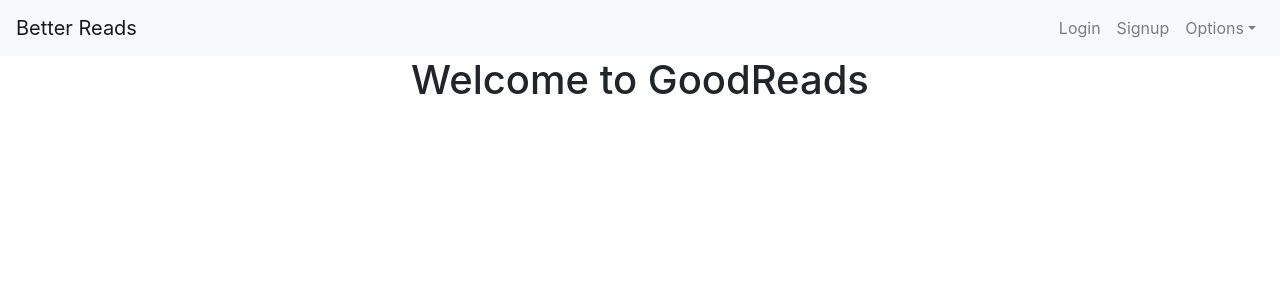
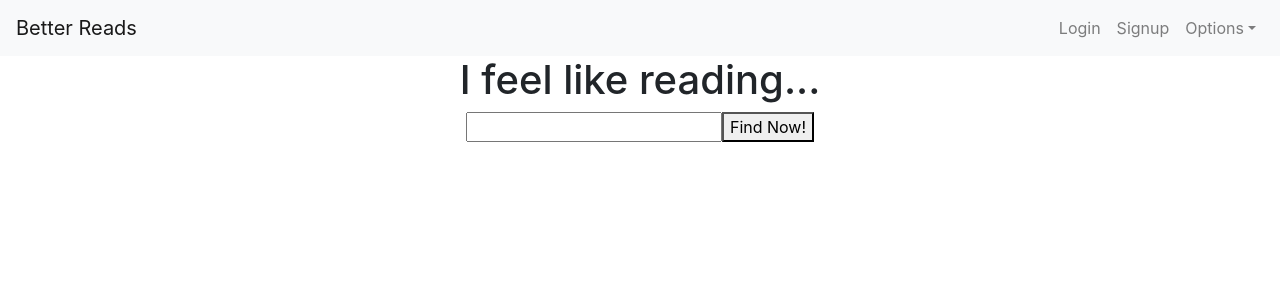
Before and after one commit to vanesa-fleurs/Better-Reads-Vanesa, a React (Create React App) app in the folder better-reads/: page /protected in a window 1280 px wide. Before the commit this address led to /Home. Shown: the top 300 px of the page. Built offline with nearby package versions, Linux system fonts and the light colour scheme.

Commit message:
api for reccomend is rendering data on page

```diff
--- a/better-reads/src/App.js
+++ b/better-reads/src/App.js
@@ -10,14 +10,14 @@
 // import UserPage from './components/UserPage.js'
 import NavBar from './components/NavBar.js'
 import ReccForm from './components/ReccForm.js'
-import UserBooks from './components/UserBooks.js'
+import UserSugg from './components/UserSugg.js'
 
 
 //contexts
 // import userContext from './contexts/userContext.js'
 
 //privateRoute
-import PrivateRoute from './components/PrivateRoute.js'
+// import PrivateRoute from './components/PrivateRoute.js'
 
 function App() {
   const [books, setBooks] = useState([])
@@ -31,17 +31,21 @@
       <Route exact path="/home" component={Home} />
       <Route exact path="/signup" component={SignupForm} />
       <Route exact path="/login" component={LoginForm} />
-      {/* <PrivateRoute exact path="/protected" component={ReccForm} /> */}
+      {/* <PrivateRoute exact path="/protected" component={ReccForm} sendData={sendData}/> */}
 
-      <PrivateRoute exact path="/userbooks" component={props=> <UserBooks {...props}
+
+      <Route exact path="/userbooks" render={props => <UserSugg {...props} books={books}/>
+
+      } />
+
+      {/* <PrivateRoute exact path="/userbooks" component={props=> <UserBooks {...props}
                     books={books}
           />}
-      />
+      /> */}
 
-      <PrivateRoute exact path="/protected" component={props=> <ReccForm {...props}
-                    sendData={sendData}
-          />}
-      />
+      <Route exact path="/protected"  render={props => <ReccForm {...props}
+                                            sendData={sendData}/>
+      }/>
 
 
     </div>
--- a/better-reads/src/components/PrivateRoute.js
+++ b/better-reads/src/components/PrivateRoute.js
@@ -1,11 +1,19 @@
 import React from 'react';
 import { Route, Redirect } from 'react-router';
 
-const PrivateRoute = ({component: Component, ...rest}) => {
+const PrivateRoute = (props) => {
+    console.log("in PR", props)
+
+    const Component = props.component
+
+    console.log("Componenet in PR", Component)
+
+    const send = props.sendData
+    console.log("in send", send)
     return(
-        <Route {...rest} render={ props => {
+        <Route {...props} render={ prop => {
             if(localStorage.getItem('token')) {
-                return <Component {...props}/>
+                return <Component {...prop} sendData={send}/>
             }
             else {
                 return <Redirect to="/Home" />
@@ -17,3 +25,5 @@
 }
 
 export default PrivateRoute
+
+// {component: Component, ...rest}
--- a/better-reads/src/components/ReccForm.js
+++ b/better-reads/src/components/ReccForm.js
@@ -3,7 +3,7 @@
 import axiosWithAuth from '../utils/axiosWithAuth.js'
 
 const ReccForm = (props) => {
-
+    console.log("in ReccForm",props)
     const [bookdesc, setBookDesc] = useState({book_desc: ''})
     const [recsult, setRecsult] = useState([])
 
@@ -22,24 +22,31 @@
           .then(response => {
               console.log("within post in ReccForm", response.data);
               let result = Object.values(response.data).map(value => value )
+
               setRecsult(result)
 
+              handleRecsult(result)
 
-              // props.history.push('/userbooks')
+              props.history.push('/userbooks')
 
 
           })
           .catch(err => console.log("error in BooksAPI handleSub", err.response))
 
-        // props.sendData(recsult)
+
+
         setBookDesc({book_desc: ''})
+
+
 
         // props.sendData(recsult)
       };
 
-      console.log("on line 37", recsult)
+      console.log("on line 42", recsult)
 
-
+      const handleRecsult = (res) => {
+        props.sendData(res)
+      }
 
     return (
       <div className="SearchBoxCont">
--- a/better-reads/src/components/UserBooks.js
+++ /dev/null
@@ -1,15 +0,0 @@
-import React, { useState } from 'react'
-
-const UserBooks = () => {
-
-    return(
-        <div>
-            <h1>MyBooks!</h1>
-
-            <button>See Books</button>
-
-        </div>
-    )
-}
-
-export default UserBooks
--- /dev/null
+++ b/better-reads/src/components/UserSugg.js
@@ -0,0 +1,24 @@
+import React, { useState } from 'react'
+
+const UserSugg = (props) => {
+    console.log("userbooks props", props)
+
+    return(
+        <div>
+            <h1>Top 5 Suggestions!</h1>
+
+           {props.books.map( (book) => {
+               return(
+                   <>
+                   <div>{book.book_authors}</div>
+                   <div>{book.book_desc}</div>
+                   <div>{book.book_title}</div>
+                   </>
+               )
+           })}
+
+        </div>
+    )
+}
+
+export default UserSugg
```
